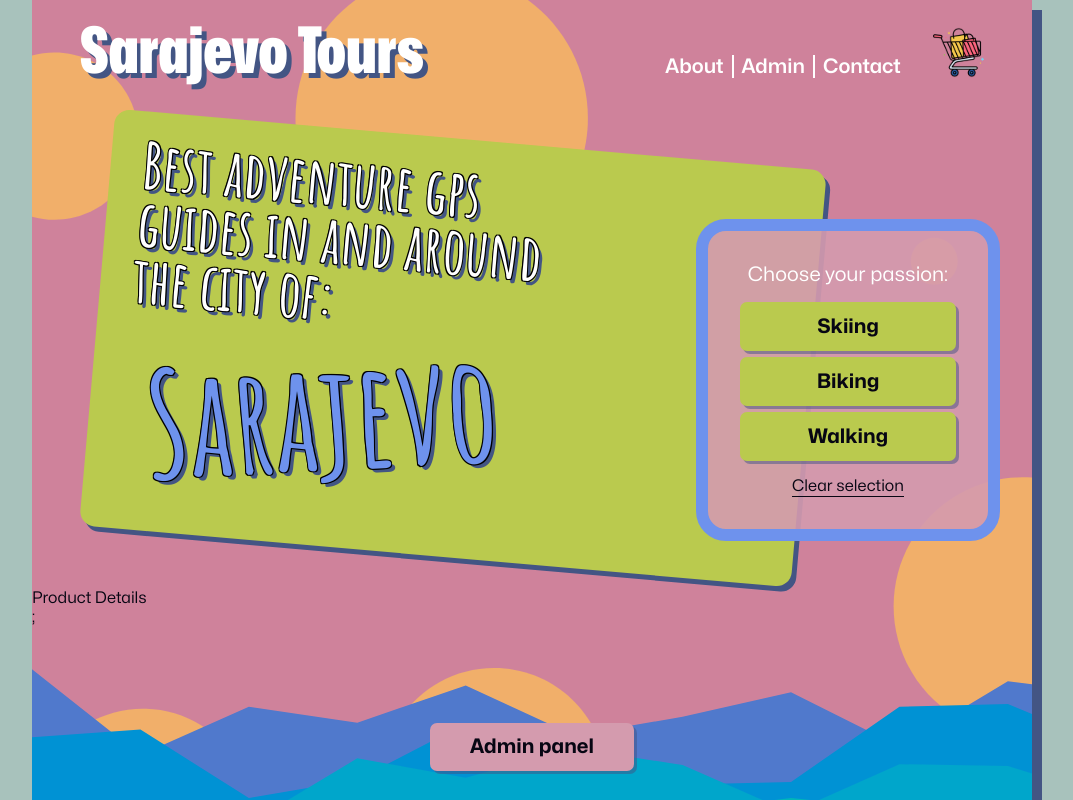
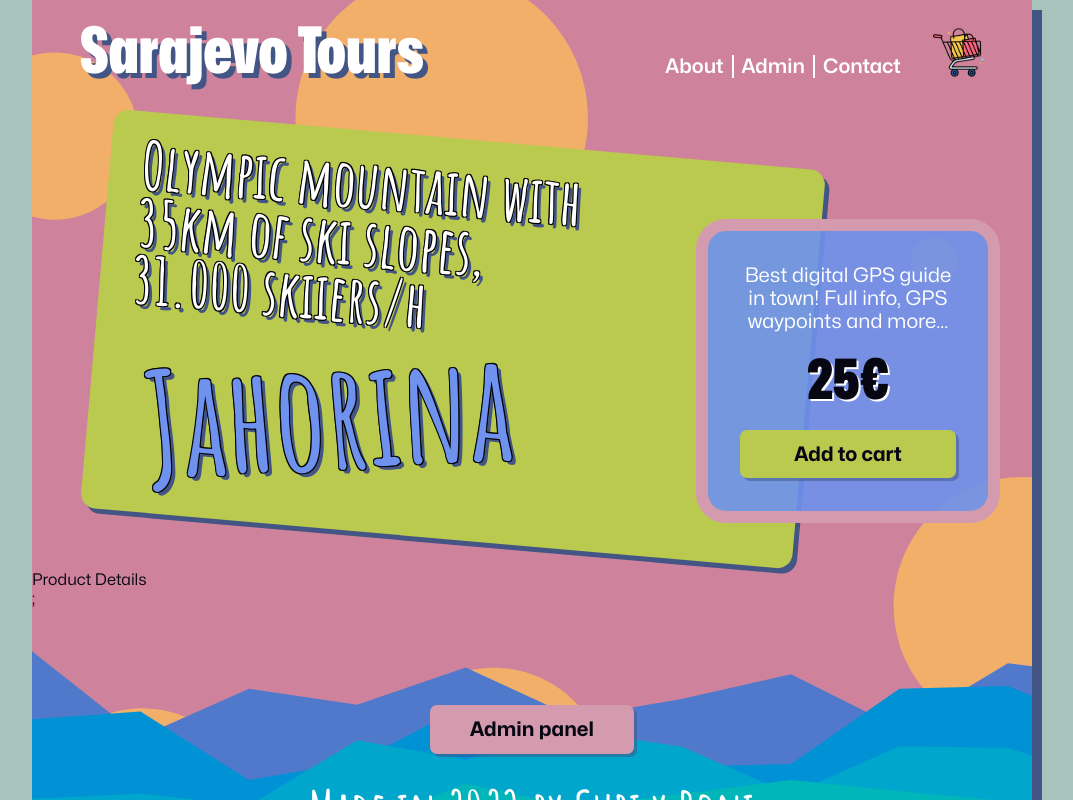
Before and after one commit to drkedrkedjon/sarajevo-tours-react, a React (Vite) app: page /products/1 in a window 1280 px wide. Shown: the top 800 px of the page, without its empty margins (108-1181 px from the left). Built offline with nearby package versions, Linux system fonts and the light colour scheme.

Commit message:
Componente HeroProduct CSS terminado

```diff
--- a/css-styles.css
+++ b/css-styles.css
@@ -188,6 +188,7 @@ meter {
 .fs-300 {
   font-size: var(--fs-300);
 }
+
 /* ************************************** */
 /* Clases utiles */
 /* ************************************** */
@@ -231,6 +232,12 @@ body,
   /* text-decoration: underline; */
   border-bottom: 1px solid hsl(var(--color-black));
   align-self: center;
+}
+.price {
+  font-stretch: 75%;
+  font-weight: 900;
+  color: hsl(var(--color-black));
+  text-shadow: 2px 2px 0 hsl(var(--color-white));
 }
 /* ************************************** */
 /* Home Layout */
@@ -354,14 +361,20 @@ body,
   z-index: 12;
   padding: 2rem;
   margin: 1rem;
-  background-color: hsl(var(--color-pink), 0.9);
-  border: 0.8rem solid hsl(var(--color-blue));
   border-radius: 30px;
   aspect-ratio: 1;
   text-align: center;
   grid-row: 2 / 3;
   grid-column: 1 / -1;
   transform: translate(2.5rem);
+}
+.hero-select-home {
+  background-color: hsl(var(--color-pink), 0.9);
+  border: 0.8rem solid hsl(var(--color-blue));
+}
+.hero-select-product {
+  background-color: hsl(var(--color-blue), 0.9);
+  border: 0.8rem solid hsl(var(--color-pink));
 }
 .hero-btn-container {
   display: flex;
--- a/src/components/Header.jsx
+++ b/src/components/Header.jsx
@@ -1,5 +1,6 @@
 /* eslint-disable react/prop-types */
 import React from "react";
+import { Link } from "react-router-dom";
 
 export default function Header({ color }) {
   return (
@@ -19,9 +20,11 @@ export default function Header({ color }) {
         />
       </div>
       <div>
-        <h1 className={`fs-700 logo-text ${color} text-shadow-blue`}>
-          Sarajevo tours
-        </h1>
+        <Link to="/">
+          <h1 className={`fs-700 logo-text ${color} text-shadow-blue`}>
+            Sarajevo tours
+          </h1>
+        </Link>
       </div>
     </div>
   );
--- a/src/components/Hero.jsx
+++ b/src/components/Hero.jsx
@@ -14,7 +14,7 @@ export default function Hero() {
             Sarajevo
           </h2>
         </div>
-        <div className="hero-select">
+        <div className="hero-select hero-select-home">
           <h3 className="color-white fs-500">Choose your passion:</h3>
           <div className="hero-btn-container">
             <NavLink
--- a/src/components/HeroProduct.jsx
+++ b/src/components/HeroProduct.jsx
@@ -1,21 +1,22 @@
 import React from "react";
 import { NavLink } from "react-router-dom";
 
-export default function Hero() {
+export default function HeroProduct({ title, text, price }) {
   return (
     <div className="hero-container">
       <div className="hero-grid">
         <div className="hero-plate"></div>
         <div className="hero-text">
-          <h2 className="ff-title color-white text-stroke">
-            Best adventure gps guides in and around the city of:
-          </h2>
+          <h2 className="ff-title color-white text-stroke">{text}</h2>
           <h2 className="ff-title color-blue text-stroke hero-text-title">
-            Sarajevo
+            {title}
           </h2>
         </div>
-        <div className="hero-select">
-          <h3 className="color-white fs-500">Choose your passion:</h3>
+        <div className="hero-select hero-select-product">
+          <h3 className="color-white fs-500">
+            Best digital GPS guide in town! Full info, GPS waypoints and more...
+          </h3>
+          <p className="fs-700 price">{price}€</p>
           <div className="hero-btn-container">
             <NavLink
               to="skiing"
@@ -23,28 +24,9 @@ export default function Hero() {
                 isActive ? "btn-active btn" : "btn btn-green"
               }
             >
-              Skiing
-            </NavLink>
-            <NavLink
-              to="biking"
-              className={({ isActive }) =>
-                isActive ? "btn-active btn" : "btn btn-green"
-              }
-            >
-              Biking
-            </NavLink>
-            <NavLink
-              to="walking"
-              className={({ isActive }) =>
-                isActive ? "btn-active btn" : "btn btn-green"
-              }
-            >
-              Walking
+              Add to cart
             </NavLink>
           </div>
-          <NavLink className="underline" to="/">
-            Clear selection
-          </NavLink>
         </div>
       </div>
     </div>
--- a/src/pages/ProductDetails.jsx
+++ b/src/pages/ProductDetails.jsx
@@ -12,11 +12,10 @@ export default function ProductDetails() {
     price,
     hero: { title, text },
   } = findProduct;
-  console.log(text);
 
   return (
     <>
-      <HeroProduct />
+      <HeroProduct price={price} text={text} title={title} />
       <h1>Product Details</h1>;
     </>
   );
```
